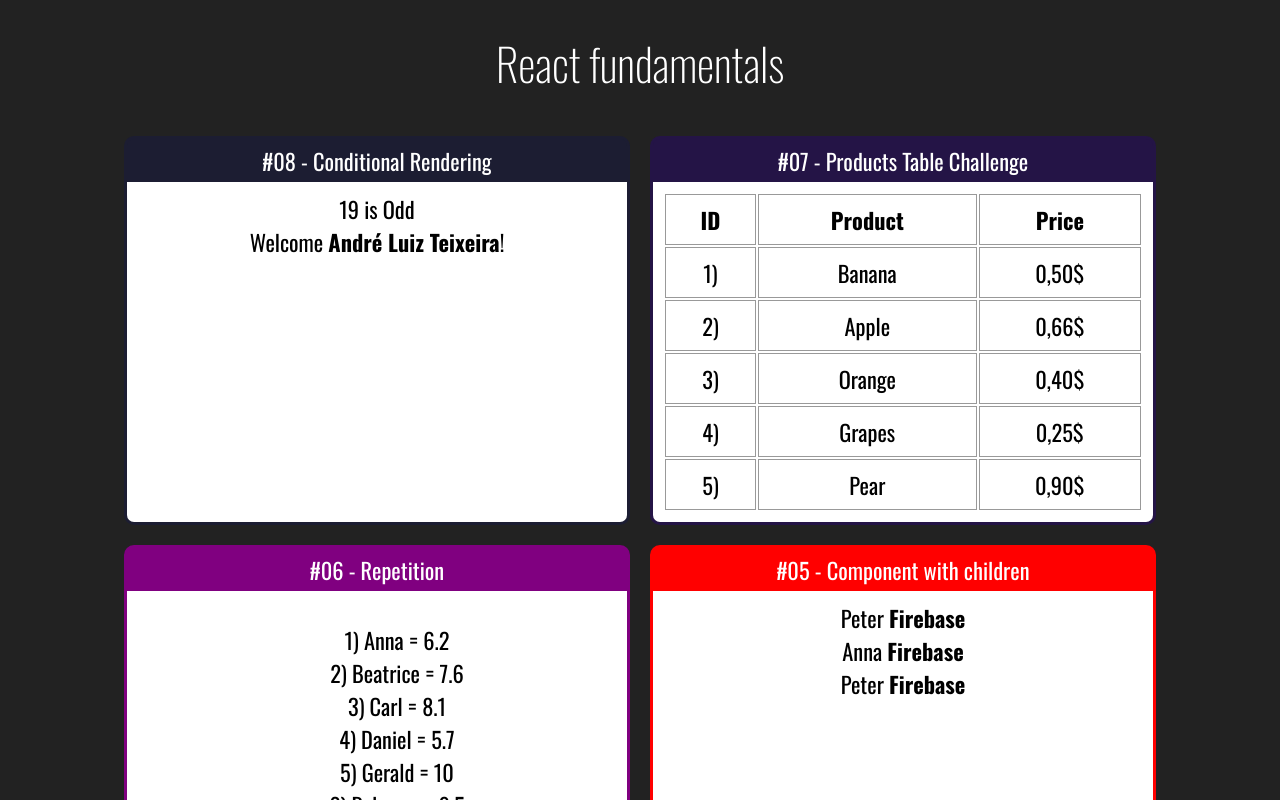
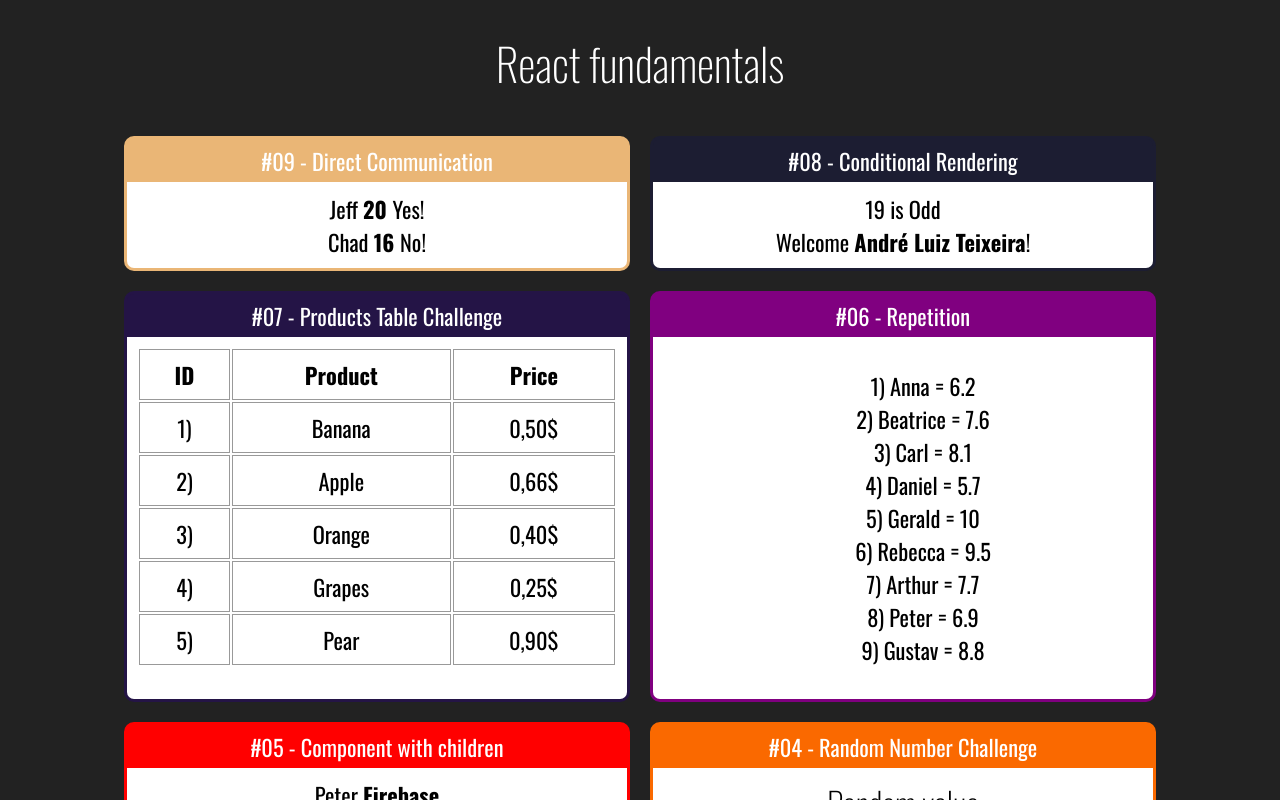
Before and after one commit to victorduarte317/fundamentos_react, a React (Create React App) app: page / in a window 1280 px wide. Shown: the top 800 px of the page. Built offline with nearby package versions, Linux system fonts and the light colour scheme.

Commit message:
Direct communication via props - Parent to child

```diff
--- a/src/App.jsx
+++ b/src/App.jsx
@@ -12,6 +12,7 @@ import StudentsList from './components/basics/repetition/StudentsList'
 import ProductsTable from './components/basics/repetition/ProductsTable'
 import EvenOrOdd from './components/conditional/EvenOrOdd'
 import UserInfo from './components/conditional/UserInfo'
+import DirectParent from './components/communication/DirectParent'
 
 
 export default () =>
@@ -19,6 +20,10 @@ export default () =>
         <h1> React fundamentals </h1>
 
         <div className='Cards'>
+
+            <Card title='#09 - Direct Communication' color='#eab676' id='table'>
+                <DirectParent></DirectParent>
+            </Card>
 
             <Card title='#08 - Conditional Rendering' color='#1c1d32' id='table'>
                 <EvenOrOdd number={19}></EvenOrOdd>
--- /dev/null
+++ b/src/components/communication/DirectChild.jsx
@@ -0,0 +1,11 @@
+import React from 'react'
+
+export default props => {
+    return (
+        <div>
+            <span>{props.name} </span>
+            <span><strong>{props.age} </strong></span>
+            <span>{props.nerd ? 'Yes' : 'No'}!</span>
+        </div>
+    )
+}
--- /dev/null
+++ b/src/components/communication/DirectParent.jsx
@@ -0,0 +1,26 @@
+import React from 'react'
+import DirectChild from './DirectChild'
+// One of the aspects of the direct communication between parent elements
+// is that, usually, the parent element imports his child element.
+
+// Direct communication between parent occurs when
+// the parent element passes a given property through props to his child element.
+
+export default props => {
+    return (
+        <div>
+            <DirectChild
+                name='Jeff'
+                age={20}
+                nerd={true}
+            />
+
+            <DirectChild
+                name='Chad'
+                age={16}
+                nerd={false}
+            />
+
+        </div>
+    )
+}
```
